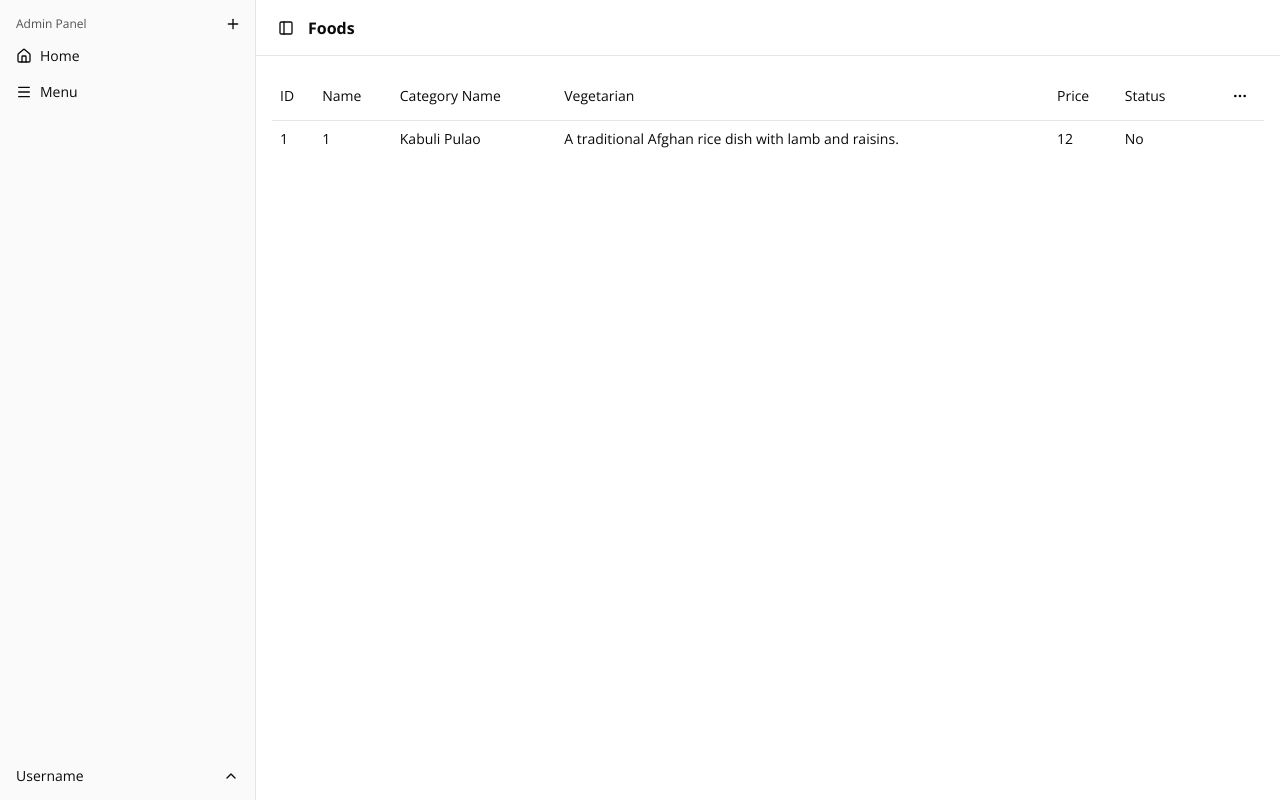
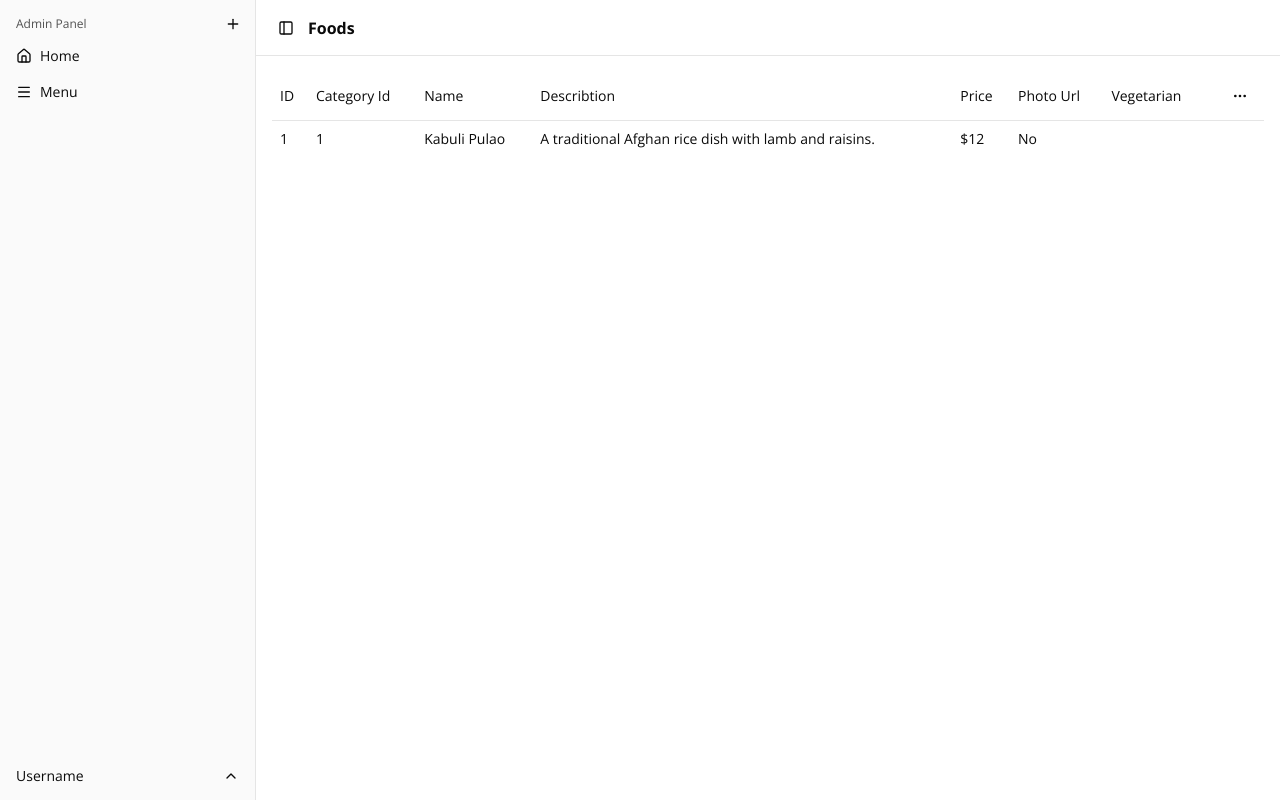
Before and after one commit to YosufAslamy/afghanfood-ui, a React (Vite) app: page /admin/menu in a window 1280 px wide. Built offline with nearby package versions, Linux system fonts and the light colour scheme.

Commit message:
Update the Feild Names of Foods

```diff
--- a/src/admin_panel/pages/DataTable.jsx
+++ b/src/admin_panel/pages/DataTable.jsx
@@ -89,7 +89,7 @@ const foods = [
     category_id: 1,
     name: "Kabuli Pulao",
     description: "A traditional Afghan rice dish with lamb and raisins.",
-    price: 12.0,
+    price: "$12",
     is_vegetarian: false,
   },
 ];
@@ -100,11 +100,12 @@ export function FoodTable() {
       <TableHeader>
         <TableRow>
           <TableHead>ID</TableHead>
+          <TableHead>Category Id</TableHead>
           <TableHead>Name</TableHead>
-          <TableHead>Category Name</TableHead>
+          <TableHead>Describtion</TableHead>
+          <TableHead>Price</TableHead>
+          <TableHead>Photo Url</TableHead>
           <TableHead>Vegetarian</TableHead>
-          <TableHead>Price</TableHead>
-          <TableHead>Status</TableHead>
 
           <TableCell className="text-right">
             <DropdownMenu>
```
